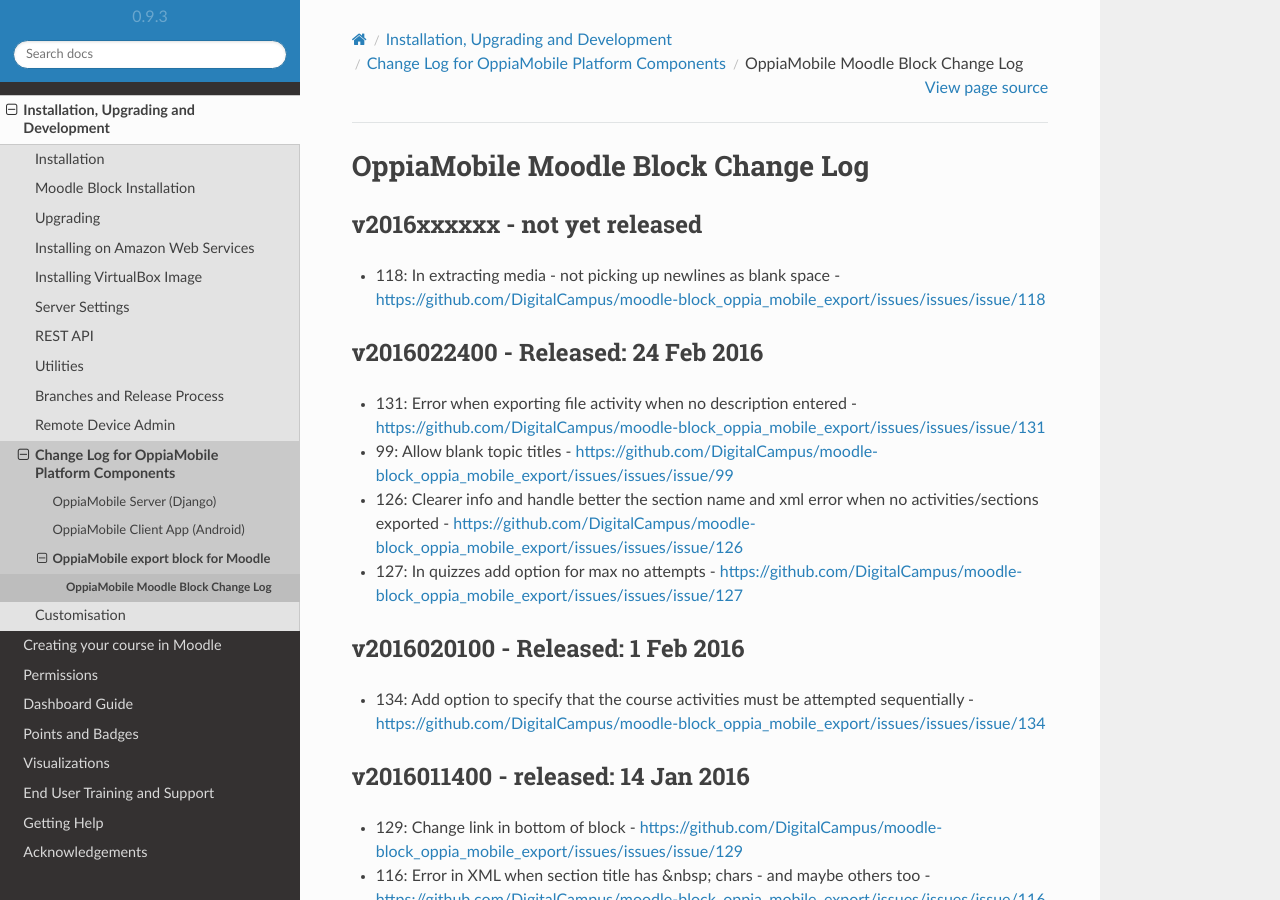
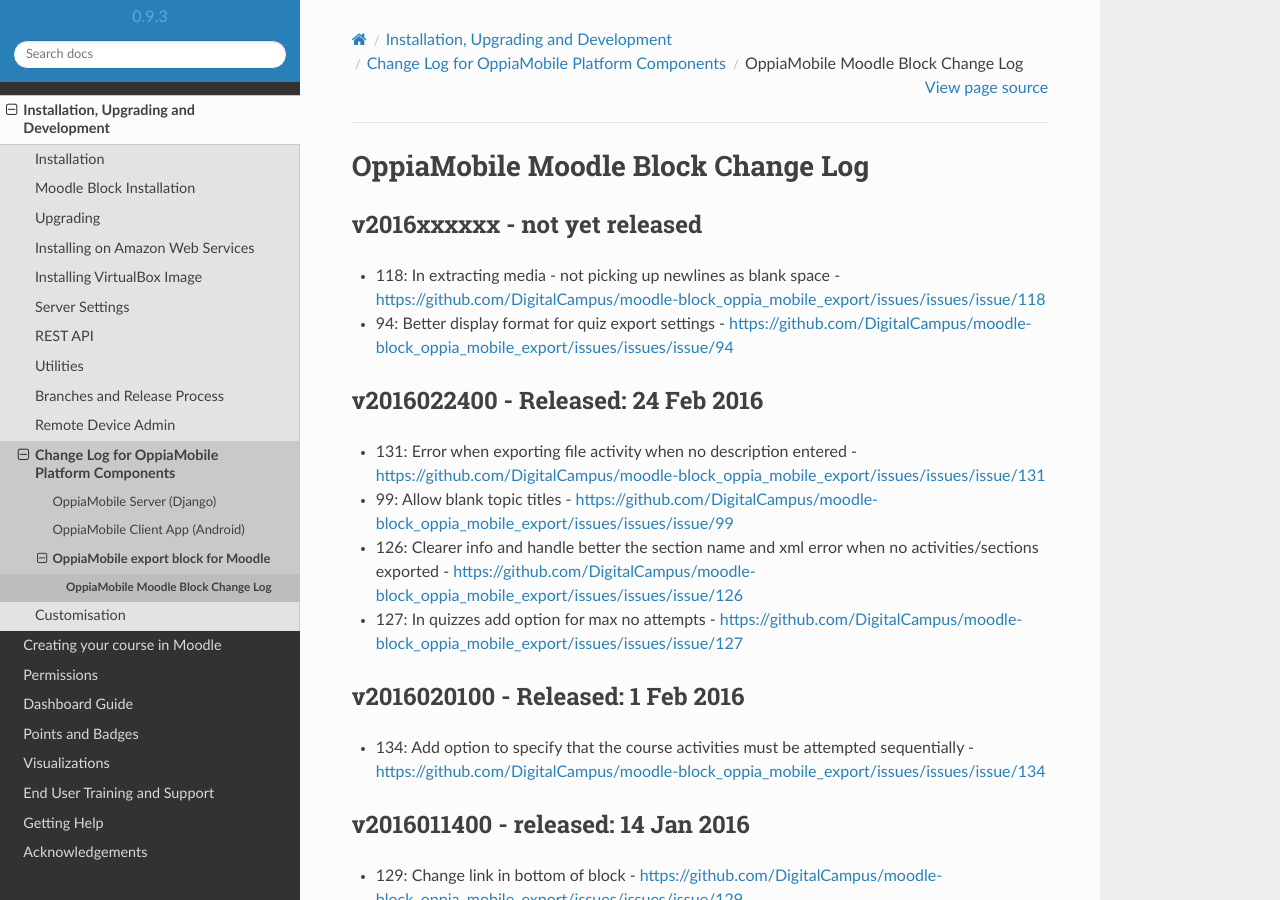
Before and after one commit to DigitalCampus/django-oppia, a Sphinx documentation site: the page built from docs/dev/changelog_moodleblock.rst, in a window 1280 px wide and 900 px high. Built offline with Sphinx 7.4.7 and the Read the Docs theme 2.0.0, drawn with Linux system fonts in a browser that asks for light colours; pages that are not in the unit, such as notebooks, are missing from menus; the version number is read from the project's files by our own code.

Commit message:
update docs

```diff
--- a/docs/dev/changelog_moodleblock.rst
+++ b/docs/dev/changelog_moodleblock.rst
@@ -8,7 +8,7 @@
 --------------------------------------
 
 * 118: In extracting media - not picking up newlines as blank space - https://github.com/DigitalCampus/moodle-block_oppia_mobile_export/issues/issues/issue/118
-
+* 94: Better display format for quiz export settings - https://github.com/DigitalCampus/moodle-block_oppia_mobile_export/issues/issues/issue/94
 
 .. _blockv2016022400:
 
```
